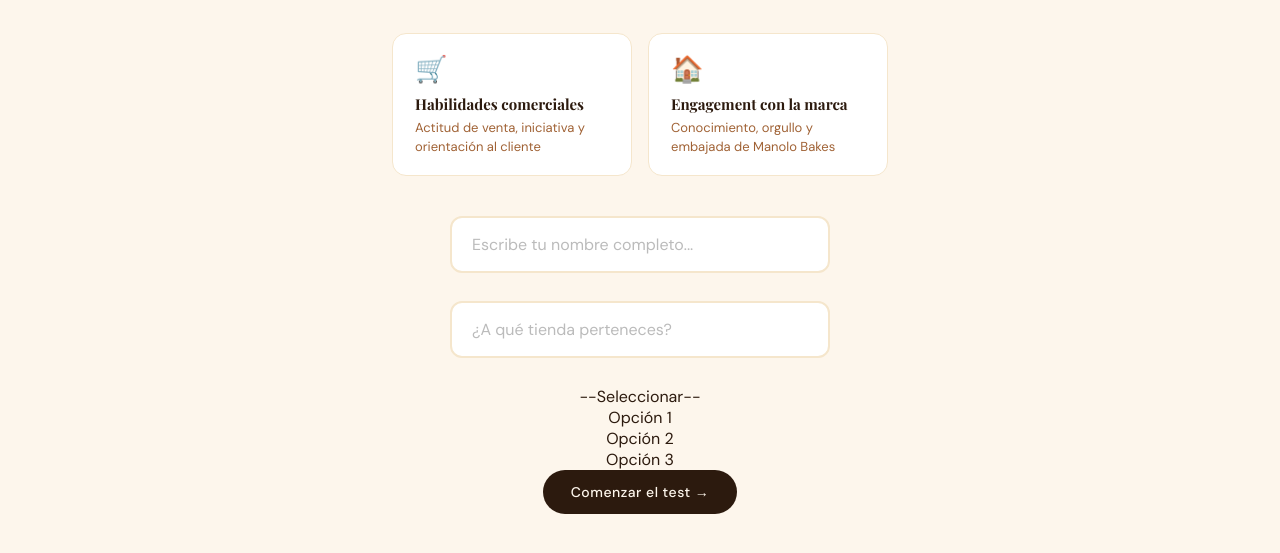
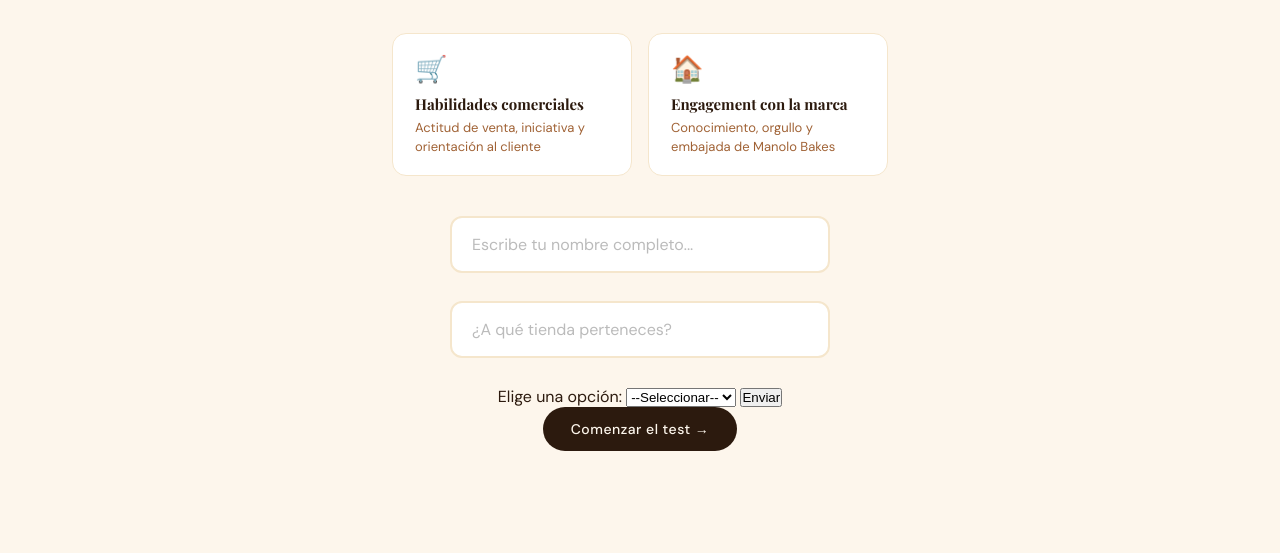
Before and after one commit to Josegarvalle/ManoloBakes, a plain HTML site: page index2.html in a window 1280 px wide. Shown: the part 463-1016 px from the top of the page. Drawn offline with nearby package versions, Linux system fonts and the light colour scheme.

Commit message:
Add form for user input and selection options

```diff
--- a/index2.html
+++ b/index2.html
@@ -592,10 +592,16 @@
 
     <input class="name-field" type="text" id="nameInput" placeholder="Escribe tu nombre completo...">
     <input class="name-field" type="text" id="storeInput" placeholder="¿A qué tienda perteneces?">
-        <option value="">--Seleccionar--</option>
+        <form action="/enviar-datos" method="post">
+  <label for="opciones">Elige una opción:</label>
+  <select name="seleccionado" id="opciones" required>
+    <option value="">--Seleccionar--</option>
     <option value="valor1">Opción 1</option>
     <option value="valor2">Opción 2</option>
     <option value="valor3">Opción 3</option>
+  </select>
+  <input type="submit" value="Enviar">
+</form>
     <button class="btn-nav btn-next" onclick="startTest()">Comenzar el test →</button>
   </div>
 
```
